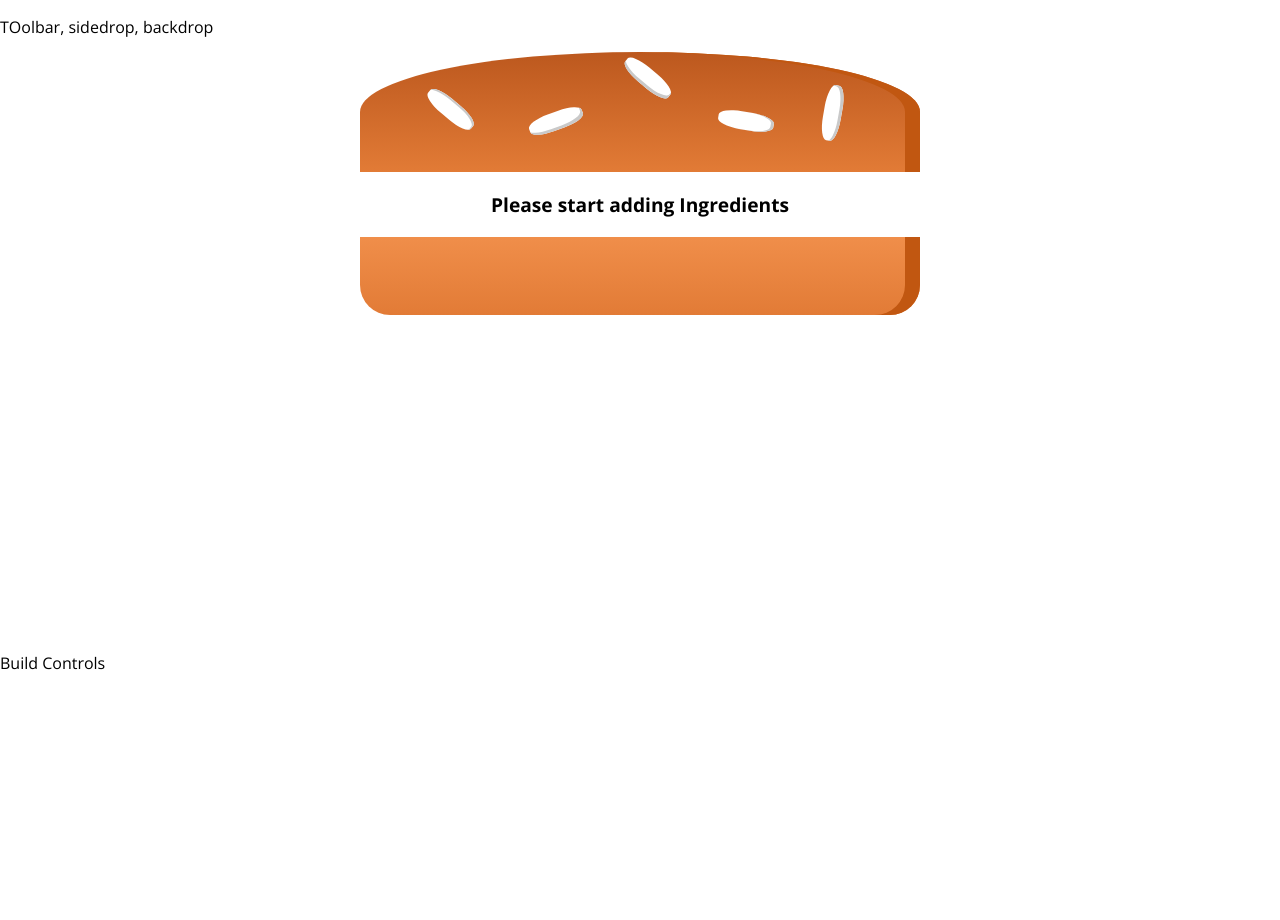
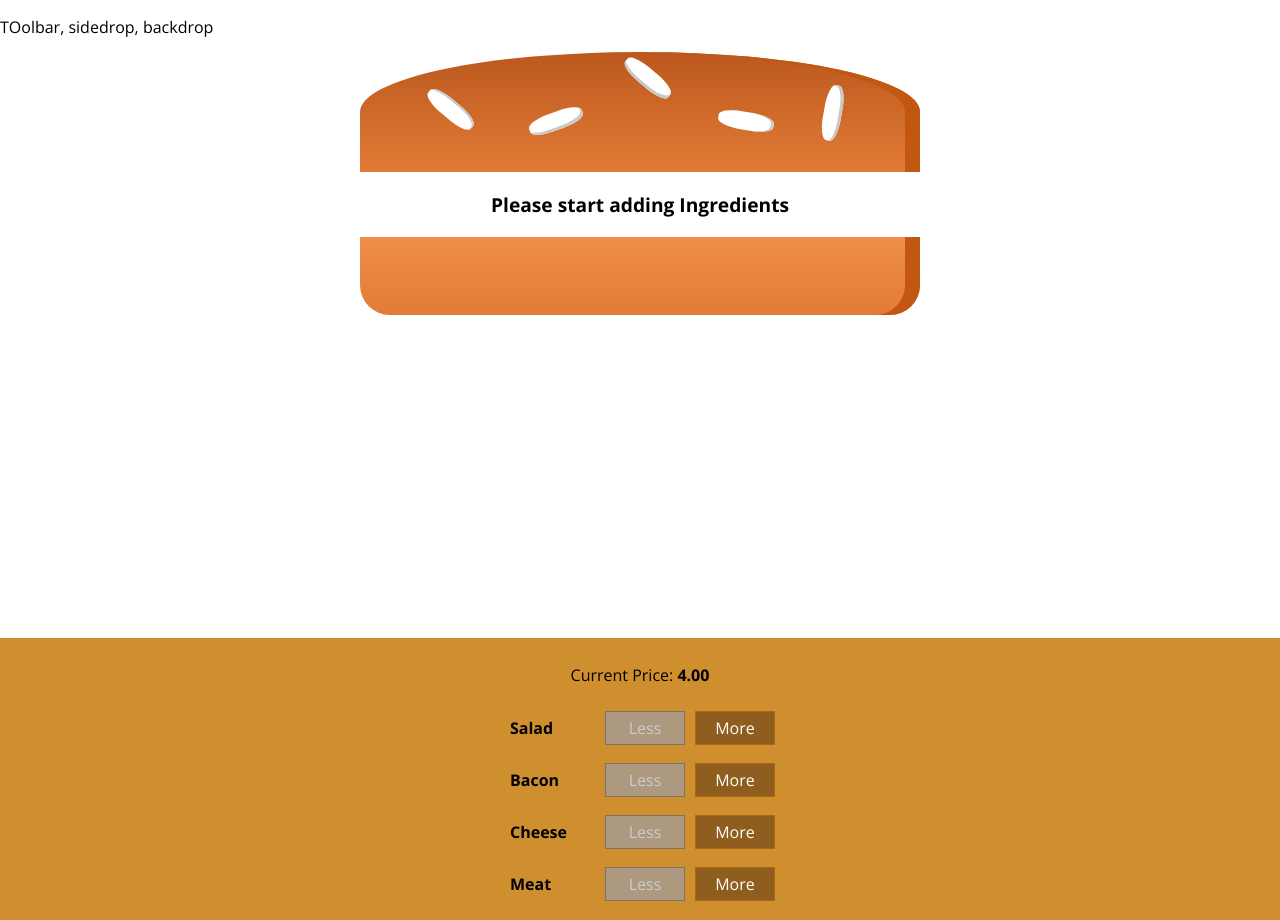
Before and after one commit to Nnanyielugo/Burger_Builder, a React app: page / in a window 1280 px wide. Before the commit the page ends 800 px from the top, so only its background shows below. Built offline with nearby package versions, Linux system fonts and the light colour scheme.

Commit message:
Burger builder, ingredients and price

```diff
--- /dev/null
+++ b/src/components/Burger/BuildControls/BuildControl/BuildControl.css
@@ -0,0 +1,57 @@
+.BuildControl {
+  display: flex;
+  justify-content: space-between;
+  align-items: center;
+  margin: 5px 0;
+}
+
+.BuildControl button {
+  display: block;
+  font: inherit;
+  padding: 5px;
+  margin: 0 5px;
+  width: 80px;
+  border: 1px solid #AA6817;
+  cursor: pointer;
+  outline: none;
+}
+
+
+.BuildControl button:disabled {
+  background-color: #AC9980;
+  border: 1px solid #7E7365;
+  color: #ccc;
+  cursor: default;
+}
+
+.BuildControl button:hover:disabled {
+  background-color: #AC9980;
+  color: #ccc;
+  cursor: not-allowed;
+}
+
+.Label {
+  padding: 10px;
+  font-weight: bold;
+  width: 80px;
+}
+
+.BuildControl .Less {
+  background-color: #D39952;
+  color: white;
+}
+
+.BuildControl .More {
+  background-color: #8F5E1E;
+  color: white;
+}
+
+.BuildControl .Less:hover, .BuildControl .Less:active {
+  background-color: #DAA972;
+  color: white;
+}
+
+.BuildControl .More:hover,.BuildControl .More:active {
+  background-color: #99703F;
+  color: white;
+}
--- /dev/null
+++ b/src/components/Burger/BuildControls/BuildControl/BuildControl.js
@@ -0,0 +1,13 @@
+import React from 'react';
+
+import classes from './BuildControl.css'
+
+const buildControl = props => (
+  <div className={classes.BuildControl}>
+    <div className={classes.Label}>{props.label}</div>
+    <button className={classes.Less} onClick={props.removed} disabled={props.disabled}>Less</button>
+    <button className={classes.More} onClick={props.added}>More</button>
+  </div>
+)
+
+export default buildControl
--- /dev/null
+++ b/src/components/Burger/BuildControls/BuildControls.css
@@ -0,0 +1,51 @@
+.BuildControls {
+  width: 100%;
+  background-color: #CF8F2E;
+  display: flex;
+  flex-flow: column;
+  align-items: center;
+  box-shadow: 0 2px 1px #ccc;
+  margin: auto;
+  padding: 10px 0;
+}
+
+.OrderButton {
+  background-color: #DAD735;
+  outline: none;
+  cursor: pointer;
+  border: 1px solid #966909;
+  color: #966909;
+  font-family: inherit;
+  font-size: 1.2em;
+  padding: 15px 30px;
+  box-shadow: 2px 2px 2px #966909;
+}
+
+.OrderButton:hover, .OrderButton:active {
+  background-color: #A0DB41;
+  border: 1px solid #966909;
+  color: #966909;
+}
+
+.OrderButton:disabled {
+  background-color: #C7C6C6;
+  cursor: not-allowed;
+  border: 1px solid #ccc;
+  color: #888888;
+}
+
+.OrderButton:not(:disabled) {
+  animation: enable 0.3s linear;
+}
+
+@keyframes enable {
+  0% {
+      transform: scale(1);
+  }
+  60% {
+      transform: scale(1.1);
+  }
+  100% {
+      transform: scale(1);
+  }
+}
--- /dev/null
+++ b/src/components/Burger/BuildControls/BuildControls.js
@@ -0,0 +1,27 @@
+import React from 'react';
+
+import classes from './BuildControls.css'
+import BuildControl from './BuildControl/BuildControl';
+
+const controls = [
+  { label: 'Salad', type: 'salad' },
+  { label: 'Bacon', type: 'bacon' },
+  { label: 'Cheese', type: 'cheese' },
+  { label: 'Meat', type: 'meat' }
+]
+
+const buildControls = props => (
+  <div className={classes.BuildControls}>
+  <p>Current Price: <strong>{props.price.toFixed(2)}</strong></p>
+    {controls.map(ctrl => (
+      <BuildControl
+        key={ctrl.label}
+        label={ctrl.label}
+        added={() => props.ingredientAdded(ctrl.type)}
+        removed={() => props.ingredientRemoved(ctrl.type)}
+        disabled={props.disabled[ctrl.type]} />
+    ))}
+  </div>
+)
+
+export default buildControls;
--- a/src/components/Burger/Burger.css
+++ b/src/components/Burger/Burger.css
@@ -2,7 +2,7 @@
   width: 100%;
   margin: auto;
   height: 250px;
-  /* overflow: scroll; */
+  overflow-x: scroll;
   text-align: center;
   font-weight: bold;
   font-size: 1.2rem;
--- a/src/containers/BurgerBuilder/BurgerBuilder.js
+++ b/src/containers/BurgerBuilder/BurgerBuilder.js
@@ -1,6 +1,15 @@
 import React, { Component } from 'react';
+
 import Aux from '../../hoc/Aux';
 import Burger from '../../components/Burger/Burger';
+import BuildControls from '../../components/Burger/BuildControls/BuildControls';
+
+const INGREDIENT_PRICES = {
+  salad: 0.5,
+  cheese: 0.4,
+  meat: 1.3,
+  bacon: 0.7
+};
 
 class BurgerBuilder extends Component {
   state = {
@@ -9,14 +18,65 @@
       bacon: 0,
       cheese: 0,
       meat: 0
+    },
+    totalPrice: 4
+  }
+
+  addIngredientHandler = (type) => {
+    const oldCount = this.state.ingredients[type];
+    const updatedCount = oldCount + 1;
+    const updatedIngredients = {
+      ...this.state.ingredients
+    };
+    updatedIngredients[type] = updatedCount;
+    //  update total price
+    const priceAddition = INGREDIENT_PRICES[type];
+    const oldPrice = this.state.totalPrice;
+    const newPrice = oldPrice + priceAddition;
+    this.setState({
+      totalPrice: newPrice,
+      ingredients: updatedIngredients
+    })
+  }
+
+  removeIngredientHandler = (type) => {
+    const oldCount = this.state.ingredients[type];
+    if (oldCount <= 0 ) {
+      return;
     }
+    const updatedCount = oldCount - 1;
+    const updatedIngredients = {
+      ...this.state.ingredients
+    };
+    updatedIngredients[type] = updatedCount;
+    //  update total price
+    const priceDeduction = INGREDIENT_PRICES[type];
+    const oldPrice = this.state.totalPrice;
+    const newPrice = oldPrice - priceDeduction;
+    this.setState({
+      totalPrice: newPrice,
+      ingredients: updatedIngredients
+    })
   }
 
   render() {
+    const disabledInfo = {
+      // distribute the properties of the ingredients in the state
+      ...this.state.ingredients
+    }
+    // loop through the ingredients, checking if the ingredients number are less than 0,
+    // return a boolean, and assign that boolean as the value of each iteration of the loop
+    for (let key in disabledInfo) {
+      disabledInfo[key] = disabledInfo[key] <= 0
+    }
     return (
       <Aux>
         <Burger ingredients={this.state.ingredients} />
-        <div>Build Controls</div>
+        <BuildControls
+          ingredientAdded={this.addIngredientHandler}
+          ingredientRemoved={this.removeIngredientHandler}
+          disabled={disabledInfo}
+          price={this.state.totalPrice}/>
       </Aux>
     );
   }
```
